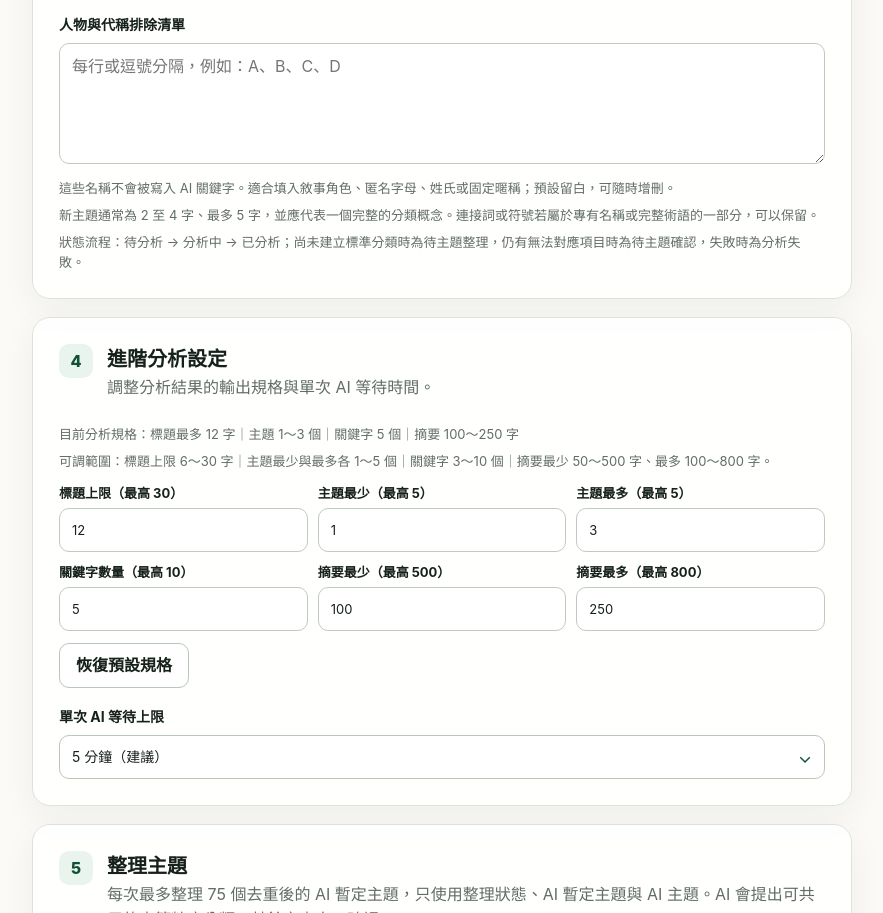
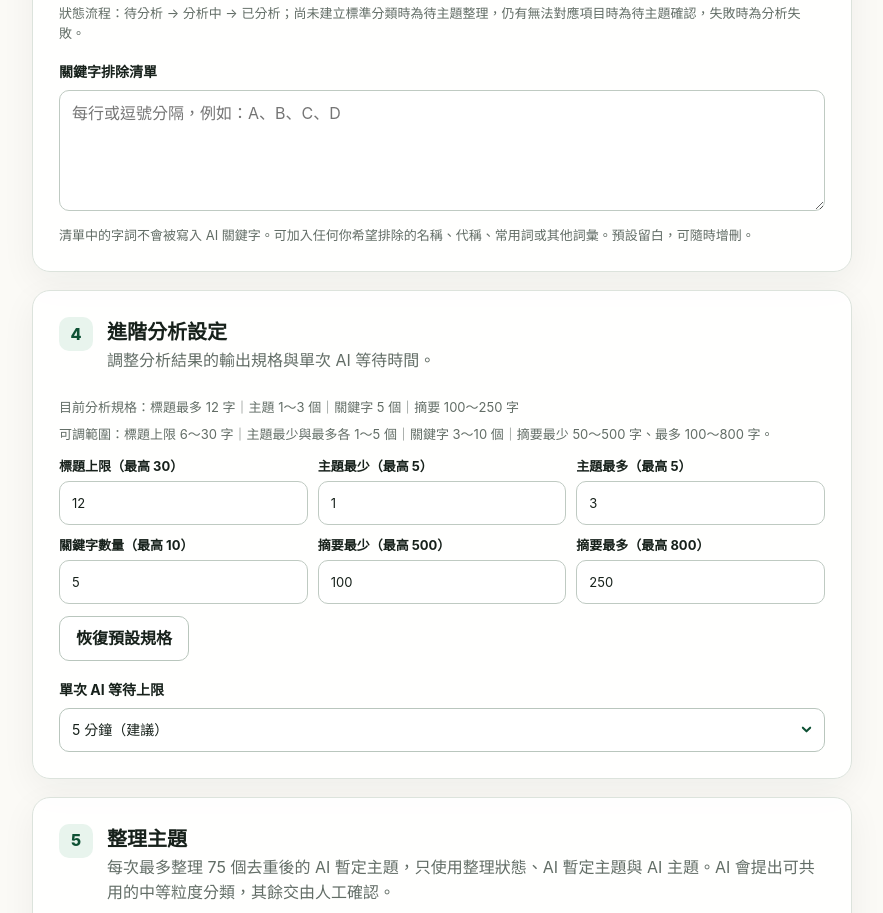
Before and after one commit to PHCY0614/Notion-AI-Analyzer, a browser extension: page options.html in a window 1280 px wide. Shown: the part 1887-2800 px from the top of the page, without its empty margins (198-1081 px from the left). Drawn offline with Linux system fonts and the light colour scheme.

Commit message:
Normalize keyword exclusions and arrow styles
This change updates the exclusion wording from person/name-specific language to a generic keyword exclusion list across the UI and privacy docs, clarifies the data-flow notice, and replaces the custom dropdown chevron with an SVG arrow for consistent sizing and rendering. It also adds a regression test to lock in the new arrow markup and styling.

```diff
--- a/options.css
+++ b/options.css
@@ -166,7 +166,7 @@ input[type="text"], input[type="password"], input[type="number"], select, textar
   box-shadow: 0 0 0 3px rgba(23, 107, 69, .13);
 }
 .custom-select__value { overflow: hidden; min-width: 0; text-overflow: ellipsis; white-space: nowrap; }
-.custom-select__arrow { flex: 0 0 auto; color: var(--green-dark); font-size: 18px; line-height: 1; transition: transform .18s; }
+.custom-select__arrow { display: block; flex: 0 0 11px; width: 11px; height: 11px; color: var(--green-dark); transition: transform .18s; }
 .custom-select__trigger[aria-expanded="true"] .custom-select__arrow { transform: rotate(180deg); }
 .custom-select__menu {
   position: absolute;
--- a/options.html
+++ b/options.html
@@ -16,7 +16,7 @@
 
     <aside class="notice privacy-notice" role="note" aria-label="資料傳送說明">
       <strong>資料傳送說明</strong>
-      <span>執行文章分析時，指定 Notion 頁面的純文字、分析提示詞、輸出規格與人物排除清單會直接傳送至你選擇的 Google AI 服務；合格結果會寫回同一個 Notion 資料庫。資料不會經過開發者營運的中介伺服器。<a href="https://github.com/PHCY0614/Notion-AI-Analyzer/blob/main/PRIVACY.zh-TW.md" target="_blank" rel="noreferrer">查看完整隱私與資料流說明</a></span>
+      <span>執行文章分析時，指定 Notion 頁面的純文字、分析提示詞、輸出規格與關鍵字排除清單會直接傳送至你選擇的 Google AI 服務；合格結果會寫回同一個 Notion 資料庫。資料不會經過開發者營運的中介伺服器。<a href="https://github.com/PHCY0614/Notion-AI-Analyzer/blob/main/PRIVACY.zh-TW.md" target="_blank" rel="noreferrer">查看完整隱私與資料流說明</a></span>
     </aside>
 
     <form id="settings-form" novalidate>
@@ -152,11 +152,11 @@
           <span><b>整理狀態</b><small>select</small></span>
         </div>
         <p class="hint">文章分析一律只產生「AI 暫定主題」，不會讀取或改動「AI 主題」。標準主題只會由下方的主題整理或單篇確認流程疊加寫入。</p>
-        <label for="excluded-person-terms">人物與代稱排除清單</label>
+        <p class="hint">狀態流程：待分析 → 分析中 → 已分析；尚未建立標準分類時為待主題整理，仍有無法對應項目時為待主題確認，失敗時為分析失敗。</p>
+
+        <label for="excluded-person-terms">關鍵字排除清單</label>
         <textarea id="excluded-person-terms" name="excludedPersonTerms" rows="4" spellcheck="false" placeholder="每行或逗號分隔，例如：A、B、C、D"></textarea>
-        <p class="hint">這些名稱不會被寫入 AI 關鍵字。適合填入敘事角色、匿名字母、姓氏或固定暱稱；預設留白，可隨時增刪。</p>
-        <p class="hint">新主題通常為 2 至 4 字、最多 5 字，並應代表一個完整的分類概念。連接詞或符號若屬於專有名稱或完整術語的一部分，可以保留。</p>
-        <p class="hint">狀態流程：待分析 → 分析中 → 已分析；尚未建立標準分類時為待主題整理，仍有無法對應項目時為待主題確認，失敗時為分析失敗。</p>
+        <p class="hint">清單中的字詞不會被寫入 AI 關鍵字。可加入任何你希望排除的名稱、代稱、常用詞或其他詞彙。預設留白，可隨時增刪。</p>
       </section>
 
       <section class="panel" id="advanced-settings" aria-labelledby="advanced-heading">
--- a/popup.css
+++ b/popup.css
@@ -201,7 +201,7 @@ button { font: inherit; }
   box-shadow: 0 0 0 3px rgba(193, 138, 38, .14);
 }
 .custom-select__value { overflow: hidden; min-width: 0; text-overflow: ellipsis; white-space: nowrap; }
-.custom-select__arrow { flex: 0 0 auto; color: var(--amber); font-size: 16px; line-height: 1; transition: transform .18s; }
+.custom-select__arrow { display: block; flex: 0 0 11px; width: 11px; height: 11px; color: var(--amber); transition: transform .18s; }
 .custom-select__trigger[aria-expanded="true"] .custom-select__arrow { transform: rotate(180deg); }
 .custom-select__menu {
   position: absolute;
--- a/ui-select.js
+++ b/ui-select.js
@@ -44,10 +44,20 @@
     trigger.setAttribute("aria-expanded", "false");
     const value = document.createElement("span");
     value.className = "custom-select__value";
-    const arrow = document.createElement("span");
-    arrow.className = "custom-select__arrow";
+    const arrow = document.createElementNS("http://www.w3.org/2000/svg", "svg");
+    arrow.setAttribute("class", "custom-select__arrow");
+    arrow.setAttribute("width", "11");
+    arrow.setAttribute("height", "11");
+    arrow.setAttribute("viewBox", "0 0 12 12");
+    arrow.setAttribute("fill", "none");
+    arrow.setAttribute("stroke", "currentColor");
+    arrow.setAttribute("stroke-width", "2.2");
+    arrow.setAttribute("stroke-linecap", "round");
+    arrow.setAttribute("stroke-linejoin", "round");
     arrow.setAttribute("aria-hidden", "true");
-    arrow.textContent = "⌄";
+    const arrowLine = document.createElementNS("http://www.w3.org/2000/svg", "polyline");
+    arrowLine.setAttribute("points", "2,4 6,8 10,4");
+    arrow.append(arrowLine);
     trigger.append(value, arrow);
 
     const menu = document.createElement("div");
```
Also changed, not shown: PRIVACY.md (+1 -1 lines), PRIVACY.zh-TW.md (+1 -1 lines), tests/security-regression.test.js (+24 -0 lines).
